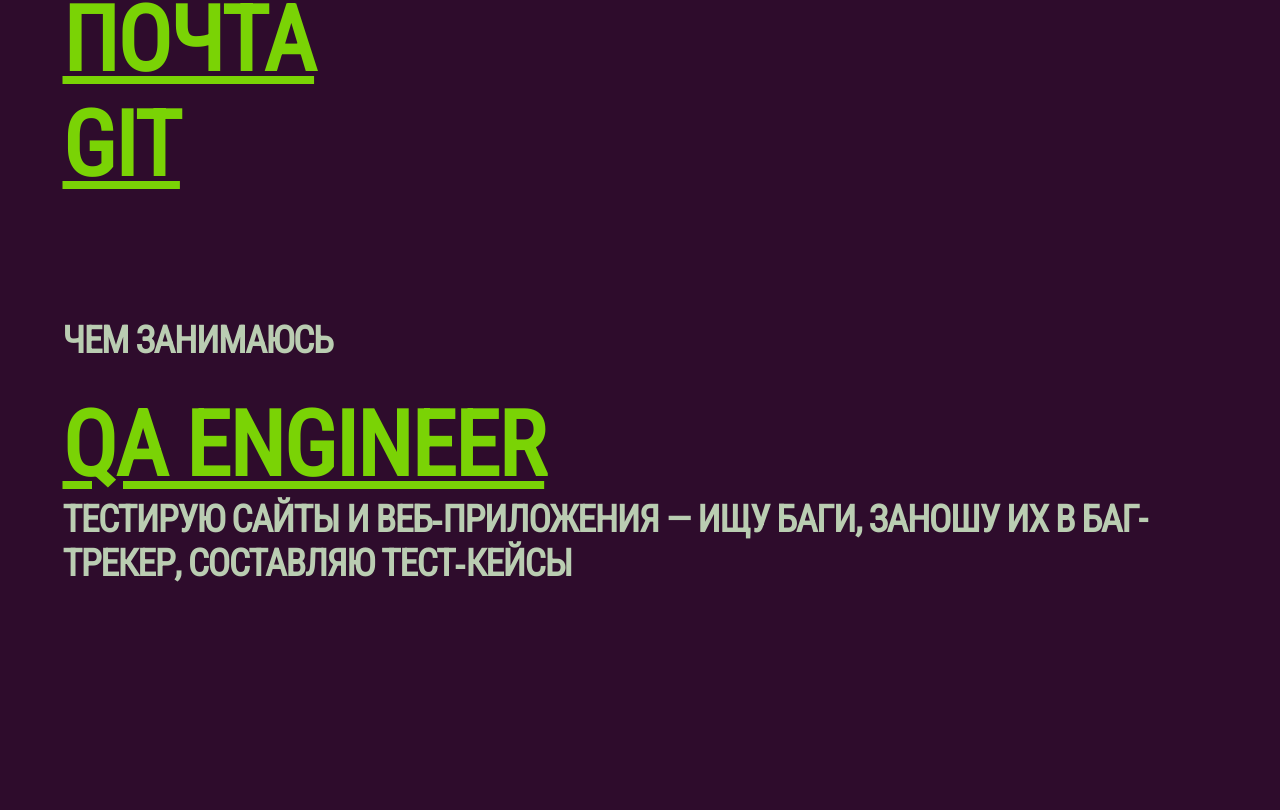
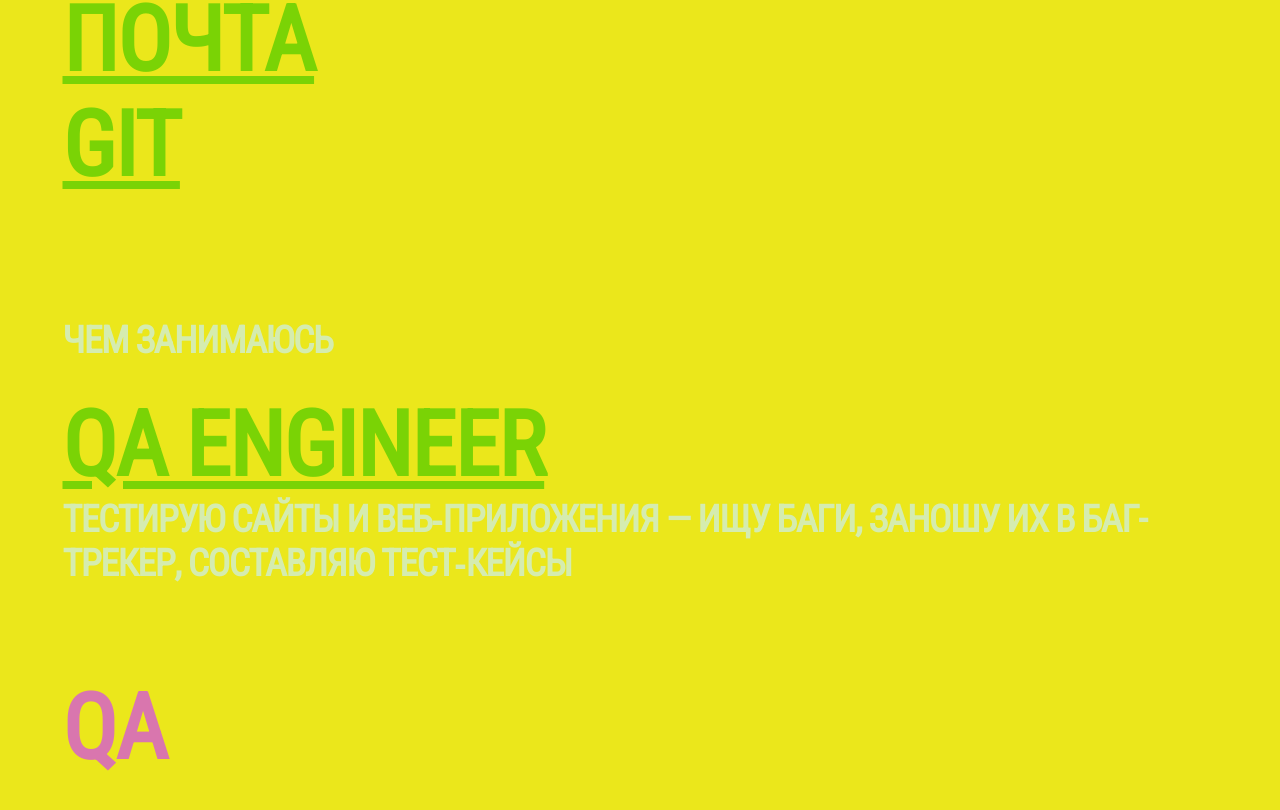
Before and after one commit to ElinaGazina/cv, a plain HTML site: page index.html in a window 1280 px wide. Shown: the part 1894-2704 px from the top of the page. Before the commit the page ends 2630 px from the top, so only its background shows below. Drawn offline with Linux system fonts and the light colour scheme.

Commit message:
dobav paragraf

```diff
--- a/index.html
+++ b/index.html
@@ -56,7 +56,8 @@
 
       <div class="entry">
         <div class="block-title">Тестирую сайты и веб‑приложения — ищу баги, заношу их в баг-трекер, составляю тест‑кейсы </div>
-            </div>
+            <p>QA</p>
+      </div>
 
     </div>
   </body>
--- a/style.css
+++ b/style.css
@@ -37,7 +37,7 @@
 :root {
   --text-color: #7ad305;
   --gray-color: rgb(125, 56, 128);
-  --background-color: #270425f6;
+  --background-color: #ebe713f6;
 }
 
 html {
```
